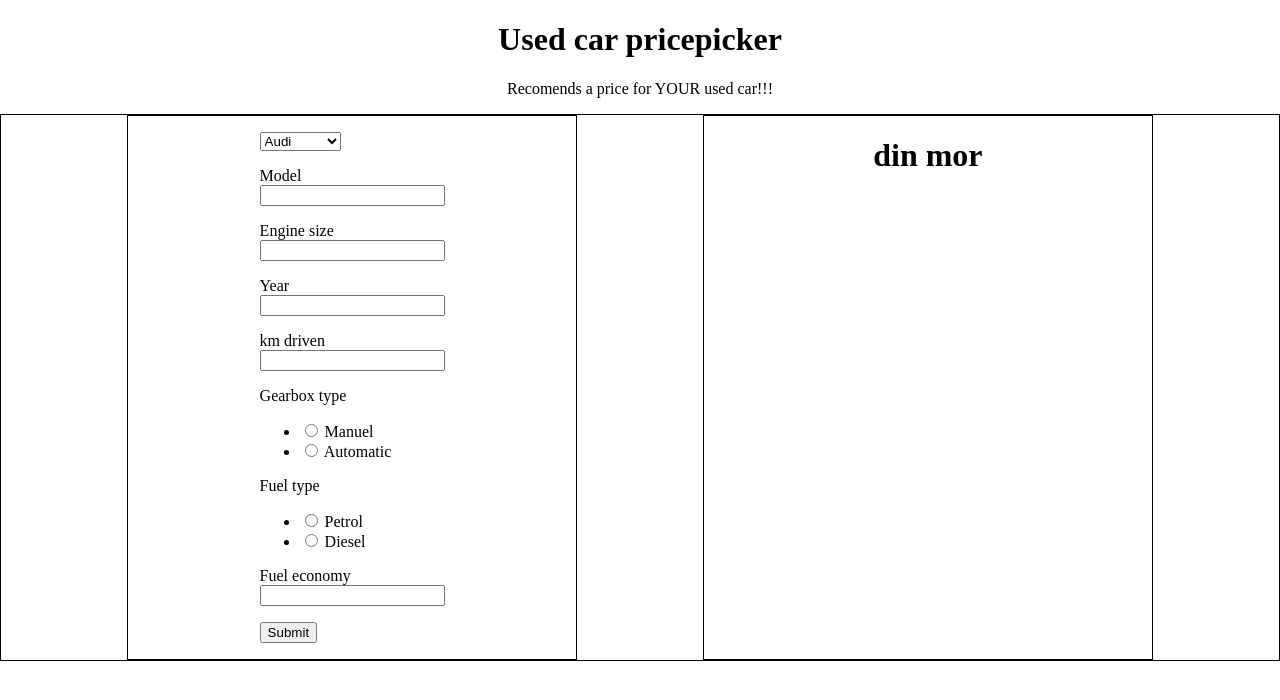
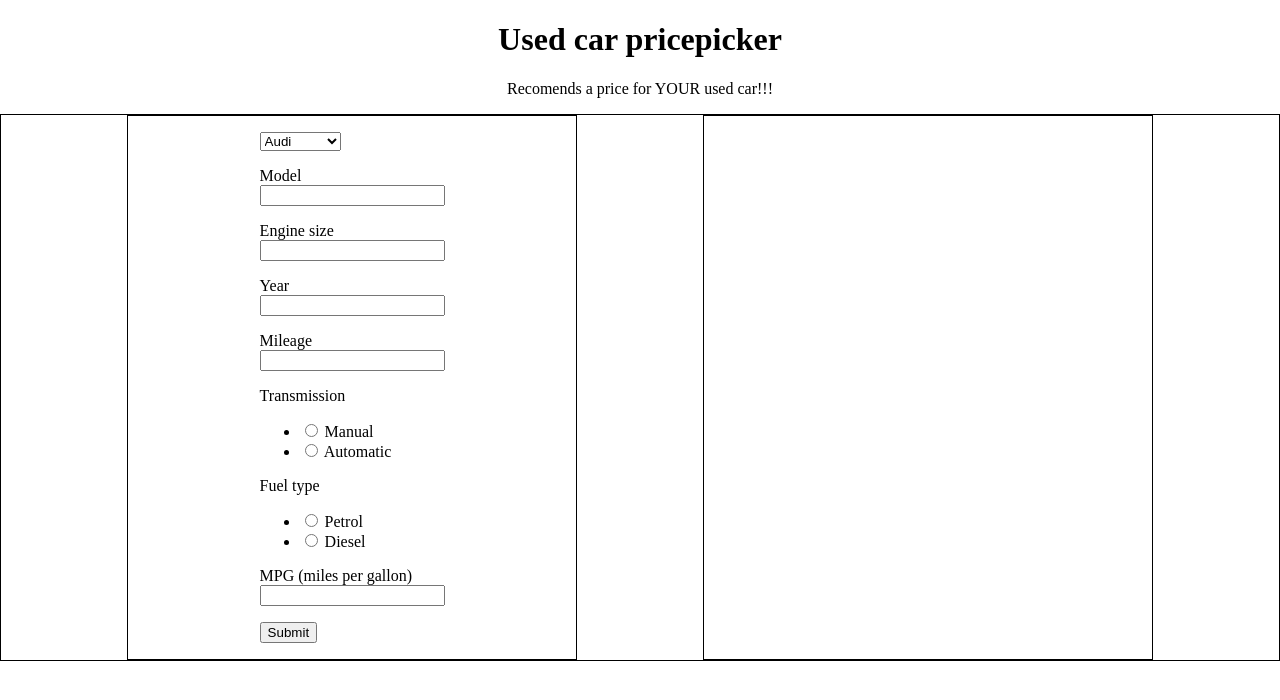
Before and after one commit to unord/Eksamens-projekt-alfred-william-mathias, a Flask app: page / in a window 1280 px wide. Shown: the top 700 px of the page. Run offline with Flask 3, Linux system fonts and the light colour scheme; parts of the project's set-up code (start-up, migrations or seed data) failed here and were passed over.

Commit message:
flask <- 🤓

```diff
--- a/app/forms.py
+++ b/app/forms.py
@@ -3,12 +3,12 @@ from wtforms import StringField, DecimalField, DateField, SubmitField, SelectFie
 from wtforms.validators import DataRequired
 
 class DataInput(FlaskForm):
+    model = StringField("Model", validators=[DataRequired()])
+    year = DecimalField("Year", validators=[DataRequired()])
+    transmission = RadioField("Transmission", choices=[("Manual", "Manual"), ("Automatic", "Automatic")], validators=[DataRequired()])
+    mileage = DecimalField("Mileage", validators=[DataRequired()])
+    fuelType = RadioField("Fuel type", choices=[("Petrol" ,"Petrol"), ("Diesel", "Diesel")], validators=[DataRequired()])
+    mpg = DecimalField("MPG (miles per gallon)", validators=[DataRequired()])
+    engineSize = DecimalField("Engine size", validators=[DataRequired()])
     brand = SelectField("Brand", choices=[("audi", "Audi"), ("bmw", "BMW"), ("ford", "Ford"), ("hyundai", "Hyundai"), ("Mercedes", "Mercedes"), ("skoda", "Skoda"), ("toyota", "Toyota"), ("vauxhall", "Vauxhall"), ("vw", "VW")], validators=[DataRequired()])
-    model = StringField("Model", validators=[DataRequired()])
-    engine = DecimalField("Engine size", validators=[DataRequired()])
-    y = DecimalField("Year", validators=[DataRequired()])
-    km = DecimalField("km driven", validators=[DataRequired()])
-    gear = RadioField("Gearbox type", choices=[("manuel", "Manuel"), ("automatic", "Automatic")], validators=[DataRequired()])
-    fuel = RadioField("Fuel type", choices=[("petrol" ,"Petrol"), ("diesel", "Diesel")], validators=[DataRequired()])
-    fe = DecimalField("Fuel economy", validators=[DataRequired()])
     submit = SubmitField("Submit")
--- a/app/routes.py
+++ b/app/routes.py
@@ -1,22 +1,24 @@
 from flask import render_template, redirect, session, url_for
 from app import app
 from app.forms import DataInput
+import pickle as pkl
+from sklearn.compose import ColumnTransformer
+from sklearn.preprocessing import LabelEncoder, OneHotEncoder
+from sklearn.preprocessing import LabelEncoder, OneHotEncoder
+import pandas as pd
+
+preprocessor = pkl.load(open("preprocessor.pkl", "rb"))
+model = pkl.load(open("model.pkl", "rb"))
 
 @app.route('/', methods=["GET", "POST"])
 @app.route('/index', methods=["GET", "POST"])
 def index():
     form = DataInput()
-    data = ""
+    pred_price = None
     if form.validate_on_submit():
-        data = {
-            "brand": form.brand.data,
-            "model": form.model.data,
-            "engine": form.engine.data,
-            "year": form.y.data,
-            "km": form.km.data,
-            "gear": form.gear.data,
-            "fuel": form.fuel.data,
-            "fe": form.fe.data
-        }
+        pred_data = {col: [data] for col, data in zip(form.data.keys(), [data if isinstance(data, str) else float(data) for data in form.data.values()])}
+        pred_data = pd.DataFrame(pred_data)
+        pred_data = preprocessor.transform(pred_data)
+        pred_price = round(model.predict(pred_data)[0])
         redirect("/")
-    return render_template("index.html", title="Used car pricepicker", form=form, data=data)
+    return render_template("index.html", title="Used car pricepicker", form=form, price=pred_price)
--- a/app/templates/index.html
+++ b/app/templates/index.html
@@ -17,47 +17,38 @@
                     {{ form.model }}
                 </p>
                 <p>
-                    {{ form.engine.label }}<br>
-                    {{ form.engine }}
+                    {{ form.engineSize.label }}<br>
+                    {{ form.engineSize }}
                 </p>
                 <p>
-                    {{ form.y.label }}<br>
-                    {{ form.y }}
+                    {{ form.year.label }}<br>
+                    {{ form.year }}
                 </p>
                 <p>
-                    {{ form.km.label }}<br>
-                    {{ form.km }}
+                    {{ form.mileage.label }}<br>
+                    {{ form.mileage }}
                 </p>
                 <p>
-                    {{ form.gear.label }}<br>
-                    {{ form.gear }}
+                    {{ form.transmission.label }}<br>
+                    {{ form.transmission }}
                 </p>
                 <p>
-                    {{ form.fuel.label }}<br>
-                    {{ form.fuel }}
+                    {{ form.fuelType.label }}<br>
+                    {{ form.fuelType }}
                 </p>
                 <p>
-                    {{ form.fe.label }}<br>
-                    {{ form.fe }}
+                    {{ form.mpg.label }}<br>
+                    {{ form.mpg }}
                 </p>
                 <p>{{ form.submit() }}</p>
             </form>
         </div>
         <div class="item">
             <div class="itemcontent">
-                 {% if data %}
-                    <ul>
-                        {% for key, value in data.items() %}
-                            <li>{{ key }}: {{ value }}</li>
-                        {% endfor %}
-                    </ul>
-                {% else %}
-                    <h1>din mor</h1>
+                 {% if price %}
+                 <h1>Suggested price: {{ price }}£</h1>
                 {% endif %}
             </div>
         </div>
     </div>
-    {% if data_entered %}
-    <p>{{ data_entered }}</p>
-    {% endif %}
 {% endblock %}
--- a/requirements.txt
+++ b/requirements.txt
@@ -1,4 +1,6 @@
 Flask==3.0.3
 flask_session==0.8.0
 flask_wtf==1.2.1
+pandas==2.2.2
+scikit_learn==1.4.2
 WTForms==3.1.2
```
Also changed, not shown: 4 other files.
